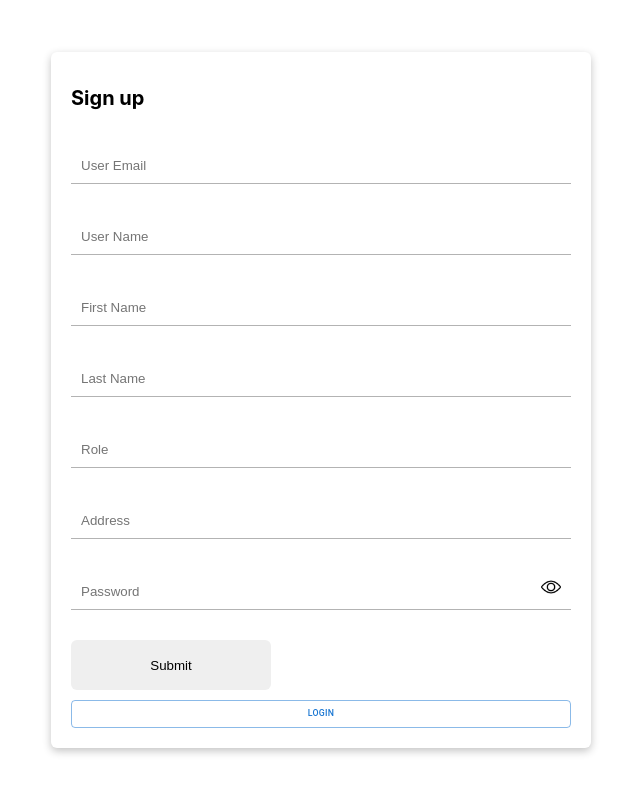
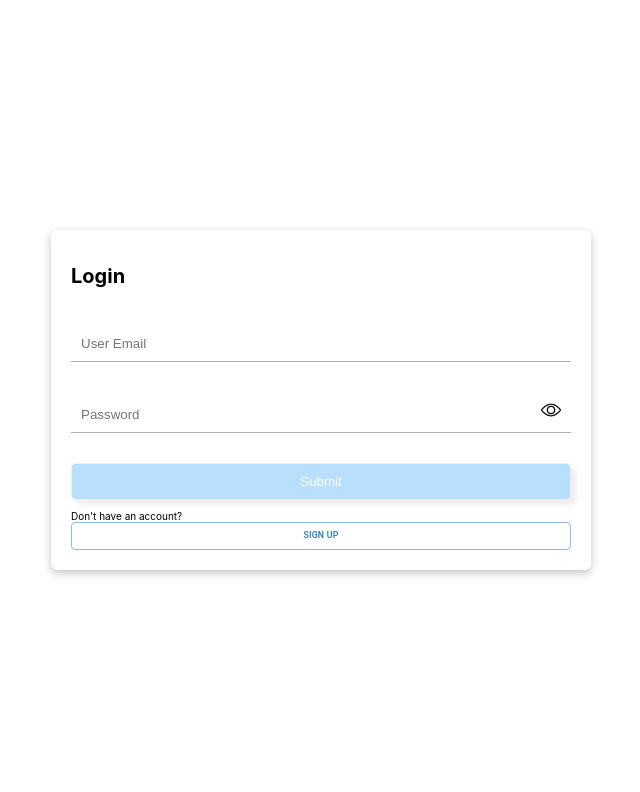
Before and after one commit to Sahil811/Employee-Registry-_FrontEnd, a React (Create React App) app: page / in a window 1280 px wide. Shown: the top 792 px of the page, without its empty margins (319-959 px from the left). Built offline with nearby package versions, Linux system fonts and the light colour scheme.

Commit message:
master: signup page setup

```diff
--- a/src/App.js
+++ b/src/App.js
@@ -1,3 +1,4 @@
+import { Suspense } from 'react';
 import { BrowserRouter as Router, Routes, Route } from 'react-router-dom';
 import { Provider } from "react-redux";
 import store from "../src/redux/store";
@@ -9,11 +10,13 @@ function App() {
     <div className="App">
       <Provider store={store}>
         <Router>
-          <Routes>
-            {
-              routes.map(route => <Route key={`${route.name}`} exact path={`${route.path}`} element={<route.element />} />)
-            }
-          </Routes>
+          <Suspense fallback={<div>Loading...</div>}>
+              <Routes>
+                {
+                  routes.map(route => <Route key={`${route.name}`} exact path={`${route.path}`} element={<route.element />} />)
+                }
+              </Routes>
+          </Suspense>
         </Router>
       </Provider>
     </div>
--- a/src/redux/slices/user.js
+++ b/src/redux/slices/user.js
@@ -3,17 +3,17 @@ import fetchUtility from '../fetchUtility';
 import { SERVER_URL } from '../../web/constants';
 import Cookies from "js-cookie";
 
-const userInfo = Cookies.get("userInfo")
-  ? JSON.parse(Cookies.get("userInfo"))
-  : null;
-
-// export const userLoginActionCreator = createAsyncThunk(
-//   "user/login",
-//   async ({ email, password }) => {
-//     const { data } = await axios.post("/api/users/login", { email, password });
-//     return data;
-//   }
-// );
+export const userLoginActionCreator = createAsyncThunk(
+  "user/login",
+  async (payload) => {
+    const { data } = await fetchUtility(
+        'post',
+        `${SERVER_URL.USER_LOGIN}`,
+        payload
+      );
+    return data;
+  }
+);
 
 // export const userProfileUpdateActionCreator = createAsyncThunk(
 //   "users/profile",
@@ -59,6 +59,7 @@ export const userSlice = createSlice({
     logout: {
       reducer: () => {
         Cookies.remove("userInfo");
+        Cookies.remove("token");
         return null;
       },
     },
@@ -68,29 +69,18 @@ export const userSlice = createSlice({
         }
     }
   },
-//   extraReducers: {
-//     // [userLoginActionCreator.pending]: (state, action) => {
-//     //   state.status = "loading";
-//     // },
-//     // [userLoginActionCreator.fulfilled]: (state, action) => {
-//     //   //state.status = "succeeded";
-//     //   Cookies.set("userInfo", JSON.stringify(action.payload));
-//     //   return action.payload;
-//     // },
-//     // [userLoginActionCreator.rejected]: (state, action) => {
-//     //   state.status = "failed";
-//     //   state.error = action.error.message;
-//     // },
-
-//     // [userProfileUpdateActionCreator.fulfilled]: (state, action) => {
-//     //   Cookies.set("userInfo", JSON.stringify(action.payload));
-//     //   return action.payload;
-//     // },
-//     [userRegisterActionCreator.fulfilled]: (state, action) => {
-//       state.messageData =  action.payload;
-//     },
-//   },
   extraReducers: (builder) => {
+    builder.addCase(userLoginActionCreator.fulfilled, (state, action) => {
+        state.loading = false;
+        state.messageData = action?.payload
+        state.userInfo = action?.payload?.data?.user
+        Cookies.set("userInfo", JSON.stringify(action?.payload?.data?.user));
+        Cookies.set("token", JSON.stringify(action?.payload?.data?.accessToken));
+      });
+      builder.addCase(userLoginActionCreator.rejected, (state, action) => {
+        state.loading = false;
+        state.messageData = action?.payload;
+      });
     builder.addCase(userRegisterActionCreator.fulfilled, (state, action) => {
       state.loading = false;
       state.messageData = action?.payload
--- a/src/route/route.js
+++ b/src/route/route.js
@@ -1,13 +1,20 @@
 import React from "react";
 const Signup = React.lazy(() => import('../web/pages/Signup'));
+const Login = React.lazy(() => import('../web/pages/Login'));
 
 const routes = [
     {
-      path: '/',
+      path: '/signup',
       exact: true,
       name: 'Signup',
       element: Signup,
     },
+    {
+      path: '/',
+      exact: true,
+      name: 'Login',
+      element: Login,
+    },
   ];
 
   export default routes;
--- a/src/web/UI/InputFields/index.scss
+++ b/src/web/UI/InputFields/index.scss
@@ -60,12 +60,25 @@
 
   /* button */
   .react-form-container.submit-button input {
-    border: none;
-    outline: none;
-    width: 200px;
-    height: 50px;
-    border-radius: 6px;
+    text-align: center;
+    align-items: center;
+    background: #B9DFFF;
+    color: #fff;
+    border: 1px solid #eee;
+    border-radius: 5px;
+    box-shadow: 5px 5px 5px #eee;
+    text-shadow: none;
   }
+
+  .react-form-container.submit-button input:hover {
+    background: #016ABC;
+    color: #fff;
+    border: 1px solid #eee;
+    border-radius: 5px;
+    box-shadow: 5px 5px 5px #eee;
+    text-shadow: none;
+  }
+
 
   /* error */
   .error {
--- a/src/web/constants.js
+++ b/src/web/constants.js
@@ -2,4 +2,5 @@ const BASIC_URL = `${process.env.REACT_APP_SERVER_URL}/api`;
 
 export const SERVER_URL = {
   USER_SIGNUP: `${BASIC_URL}/user/signup`,
+  USER_LOGIN: `${BASIC_URL}/user/login`,
 };
--- a/src/web/pages/Login/index.js
+++ b/src/web/pages/Login/index.js
@@ -0,0 +1,112 @@
+import { useEffect } from "react";
+import { useForm } from "react-hook-form";
+import { yupResolver } from "@hookform/resolvers/yup";
+import * as yup from "yup";
+import Button from '@mui/material/Button';
+import { useNavigate } from "react-router-dom";
+import { useSelector, useDispatch } from "react-redux";
+import { ToastContainer, toast } from 'react-toastify';
+import { userLoginActionCreator, clearMessageUserActionCreator } from "../../../redux/slices/user";
+import "./index.scss"
+
+// input fields
+import Input from "../../UI/InputFields/input";
+import SubmitButton from "../../UI/InputFields/submitButton";
+import Password from "../../UI/InputFields/password";
+
+
+export default function Login() {
+  const navigate = useNavigate()
+  const messageData = useSelector((state) => state.userData.messageData);
+  const dispatch = useDispatch();
+
+  //   yup validation schema
+  const schema = yup
+    .object({
+      email: yup.string().email().required(),
+      password: yup
+        .string()
+        .required("No password provided.")
+    })
+    .required();
+
+  // react-hooks-form
+  const {
+    register,
+    formState: { errors },
+    handleSubmit,
+  } = useForm({
+    resolver: yupResolver(schema),
+    defaultValues: {
+      email: "",
+      password: "",
+    },
+    mode: "onBlur",
+  });
+
+  // form submit handler
+  const onSubmit =  async ({ email, password}) => {
+     dispatch(userLoginActionCreator({ email, password}));
+  };
+
+  useEffect(() => {
+    if (messageData) {
+      if (messageData?.code === 100) {
+        toast.success(messageData?.message);
+        setTimeout(() => { navigate("/dashboard") }, 2000)
+      } else {
+        toast.error(messageData?.message);
+      }
+      dispatch(clearMessageUserActionCreator());
+    }
+  }, [messageData]);
+
+  return (
+      <div className="loginPage">
+         <ToastContainer style={{ top: '90px' }} />
+         <div className="form-container" style={styleSheet.container}>
+            <h1>Login</h1>
+            <form onSubmit={handleSubmit(onSubmit)} style={styleSheet.formStyle}>
+               <Input
+                name="email"
+                register={register}
+                error={errors.email?.message}
+                placeholder={"User Email"}
+                />
+                <Password
+                name="password"
+                register={register}
+                error={errors.password?.message}
+                placeholder={"Password"}
+                />
+               <SubmitButton type="submit"/>
+               <div>Don't have an account?</div>
+               <Button onClick={() => navigate('/signup')} variant="outlined">Sign up</Button>
+            </form>
+        </div>
+     </div>
+  );
+}
+const styleSheet = {
+  container: {
+    display: "flex",
+    flexDirection: "column",
+    boxShadow: " rgba(0, 0, 0, 0.24) 0px 3px 8px",
+    borderRadius: "6px",
+    padding: "20px",
+    margin: "50px",
+    width: "500px",
+  },
+  formStyle: {
+    display: "flex",
+    flexDirection: "column",
+    width: "100%",
+  },
+  button: {
+    border: "none",
+    outline: "none",
+    width: "200px",
+    height: "50px",
+    borderRadius: "6px",
+  },
+};
--- a/src/web/pages/Login/index.scss
+++ b/src/web/pages/Login/index.scss
@@ -0,0 +1,7 @@
+.loginPage {
+    width: 100%;
+    height: 100%;
+    display: flex;
+    justify-content: center;
+    align-items: center;
+}
--- a/src/web/pages/Signup/index.js
+++ b/src/web/pages/Signup/index.js
@@ -65,7 +65,7 @@ export default function Signup() {
     if (messageData) {
       if (messageData?.code === 100) {
         toast.success(messageData?.message);
-        setTimeout(() => { navigate("/login") }, 2000)
+        setTimeout(() => { navigate("/") }, 2000)
       } else {
         toast.error(messageData?.message);
       }
@@ -122,7 +122,8 @@ export default function Signup() {
                 placeholder={"Password"}
                 />
                <SubmitButton type="submit"/>
-               <Button onClick={() => navigate('/login')} variant="outlined">Login</Button>
+               <div>Already have an account?</div>
+               <Button onClick={() => navigate('/')} variant="outlined">Login</Button>
             </form>
         </div>
      </div>
```
